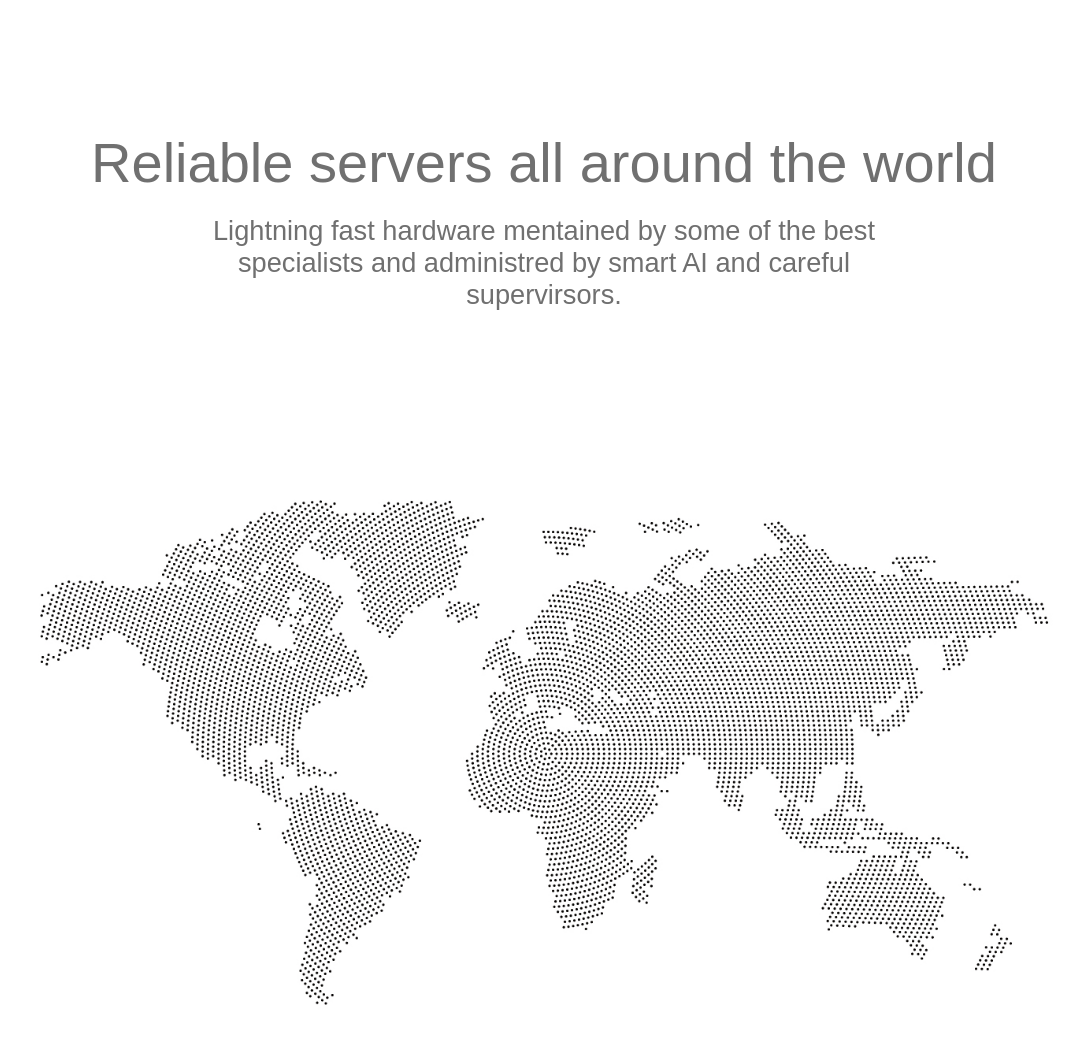
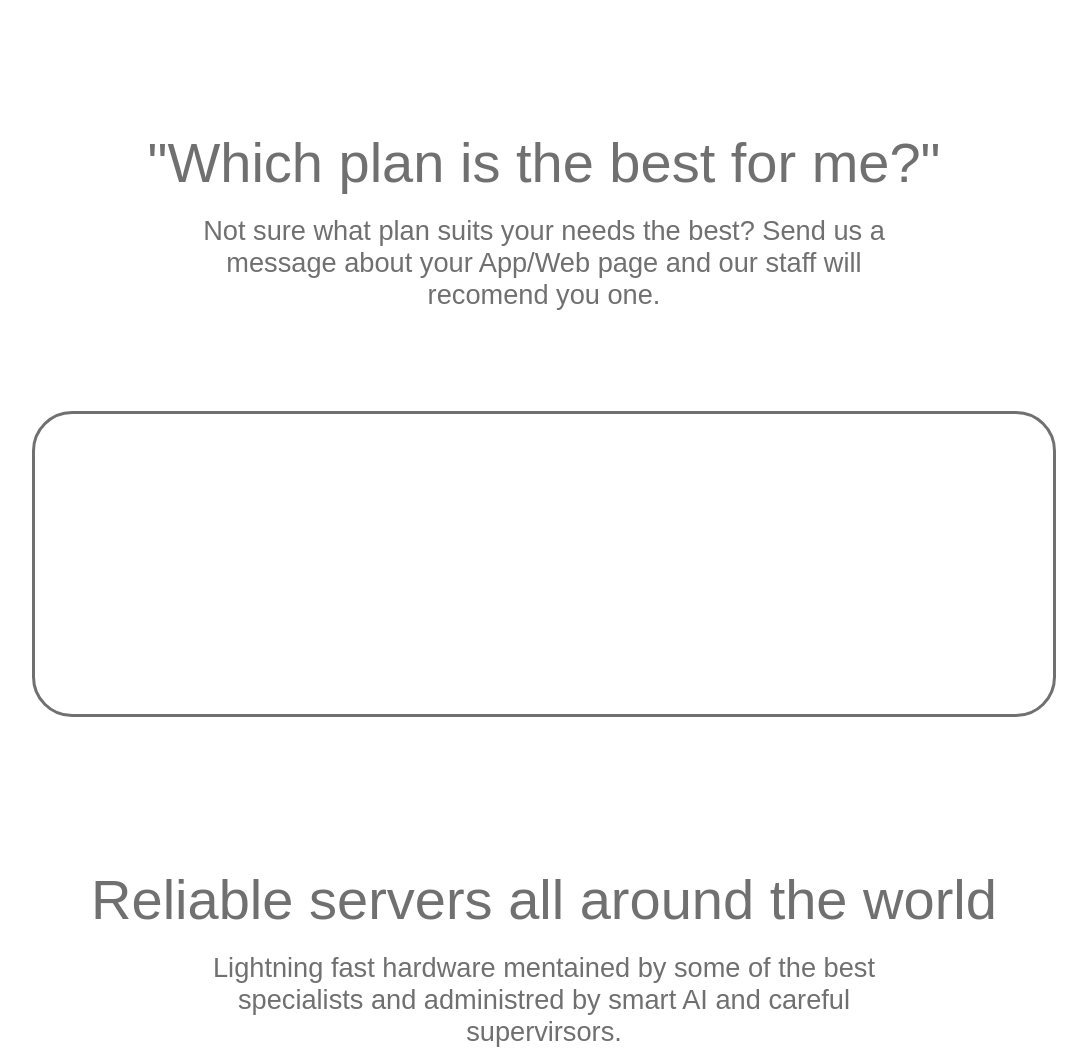
Before and after one commit to alexmedve/alexmedve, a plain HTML site: page cloud_landingpage/index.html in a window 1280 px wide. Shown: the part 5300-6351 px from the top of the page, without its empty margins (96-1183 px from the left). Drawn offline with Linux system fonts and the light colour scheme.

Commit message:
added petrechere-records project

```diff
--- a/cloud_landingpage/css/style.scss
+++ b/cloud_landingpage/css/style.scss
@@ -174,9 +174,16 @@ nav {
             margin-bottom: 100px;
         }
 
+        section.plan-formular {
+            height: 300px;
+            border: 3px solid $grey;
+            border-radius: 40px;
+        }
+
         section.servers {
+            width: 100%;
             img {
-                max-width: 100%;
+                width: 100%;
             }
         }
     }
--- a/cloud_landingpage/index.html
+++ b/cloud_landingpage/index.html
@@ -154,6 +154,15 @@
                     <button>5$/mo</button>
                 </div>
             </section>
+            <h2 class="section-header">"Which plan is the best for me?"</h2>
+            <p class="section-text">
+                Not sure what plan suits your needs the best?
+                Send us a message about your App/Web page and our staff
+                will recomend you one.
+            </p>
+            <section class="plan-formular">
+
+            </section>
             <h2 class="section-header">Reliable servers all around the world</h2>
             <p class="section-text">
                 Lightning fast hardware mentained by some of the best specialists
```
Also changed, not shown: cloud_landingpage/css/style.css, 1 other file.
